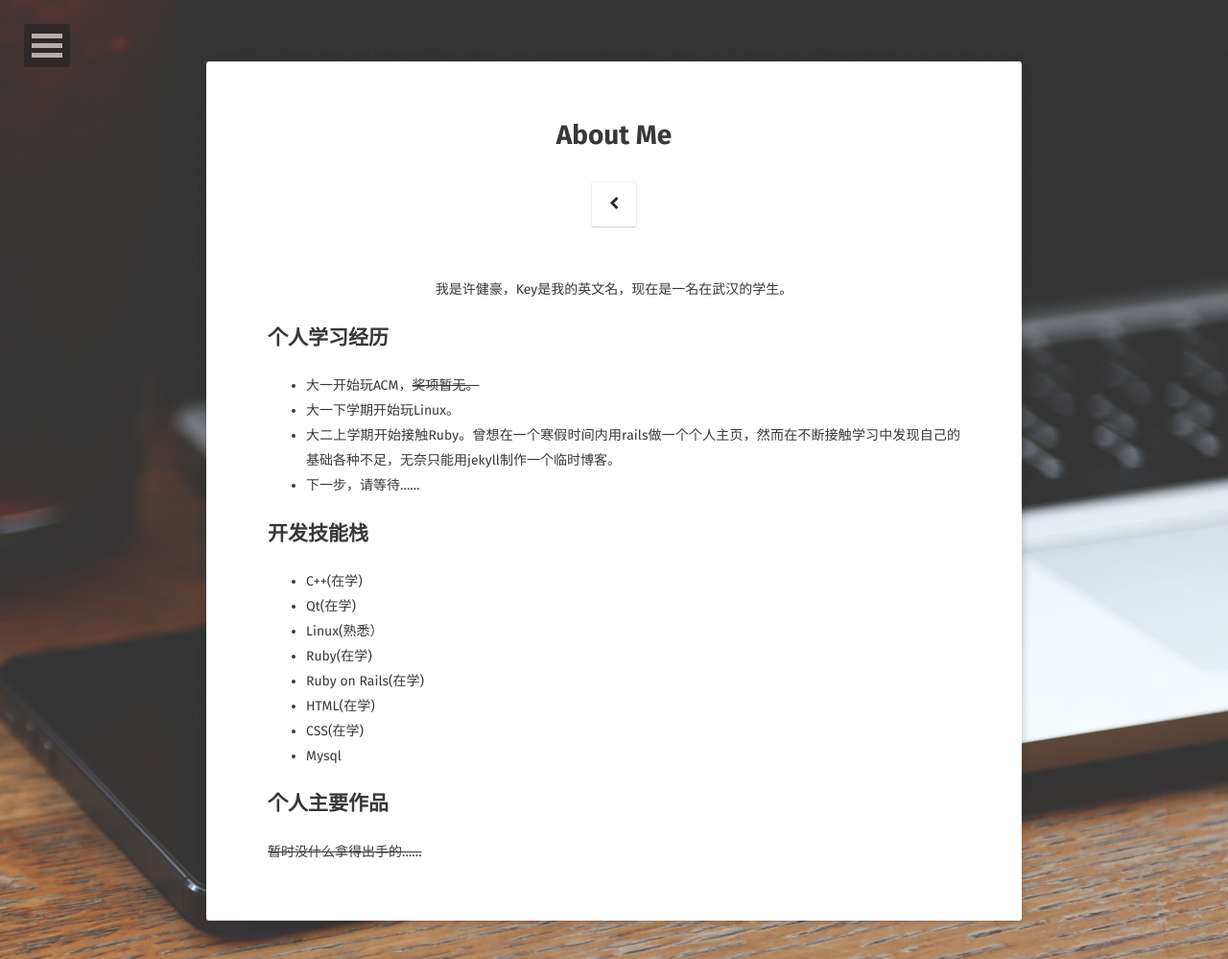
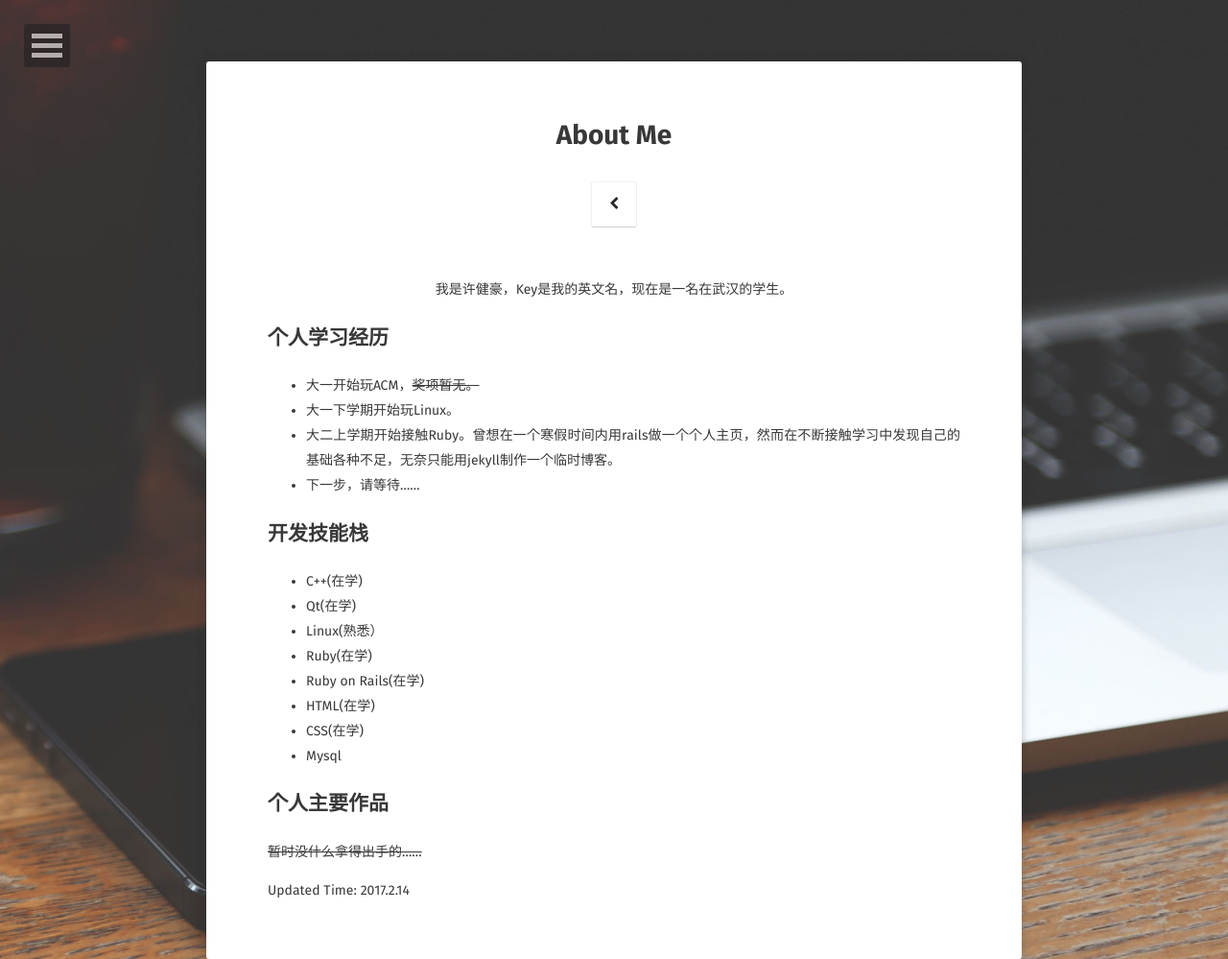
Before and after one commit to KeyLD/keyld.github.io, a Jekyll site: the page built from about/index.md, in a window 1280 px wide. Shown: the whole page at 96% size. Built offline with Jekyll 4.4.1, drawn with Linux system fonts in a browser that asks for light colours; some web fonts are replaced.

Commit message:
update the about and add netease-cloud-music plugin

```diff
--- a/_layouts/post.html
+++ b/_layouts/post.html
@@ -15,6 +15,7 @@
     <header class="header" role="banner">
         <div class="wrapper animated fadeIn">
             <div class="content">
+                <iframe frameborder="no" border="0" marginwidth="0" marginheight="0" width=330 height=86 src="//music.163.com/outchain/player?type=2&id=4928415&auto=1&height=66"></iframe>
                 <div class="post-title {% if page.feature %} feature {% endif %}">
                     <h1>{{ page.title }}</h1>
                     <h4>{{ page.date | date_to_string }}</h4>
--- a/about/index.md
+++ b/about/index.md
@@ -29,3 +29,5 @@
 ## 个人主要作品
 
 ~~暂时没什么拿得出手的……~~
+
+Updated Time: 2017.2.14
```
Also changed, not shown: 2 other files. Lines whose indentation alone changed are shown as unchanged.
